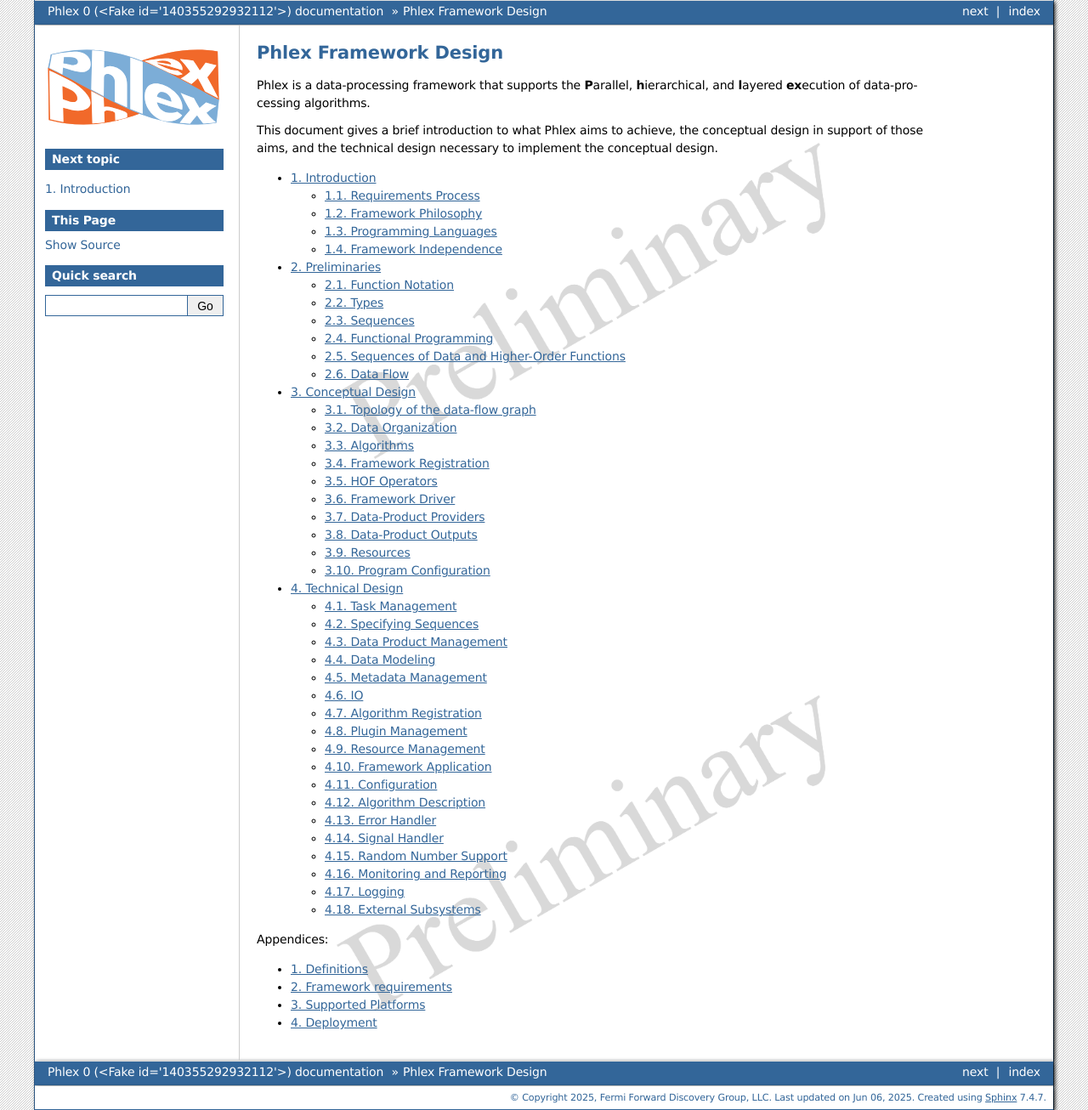
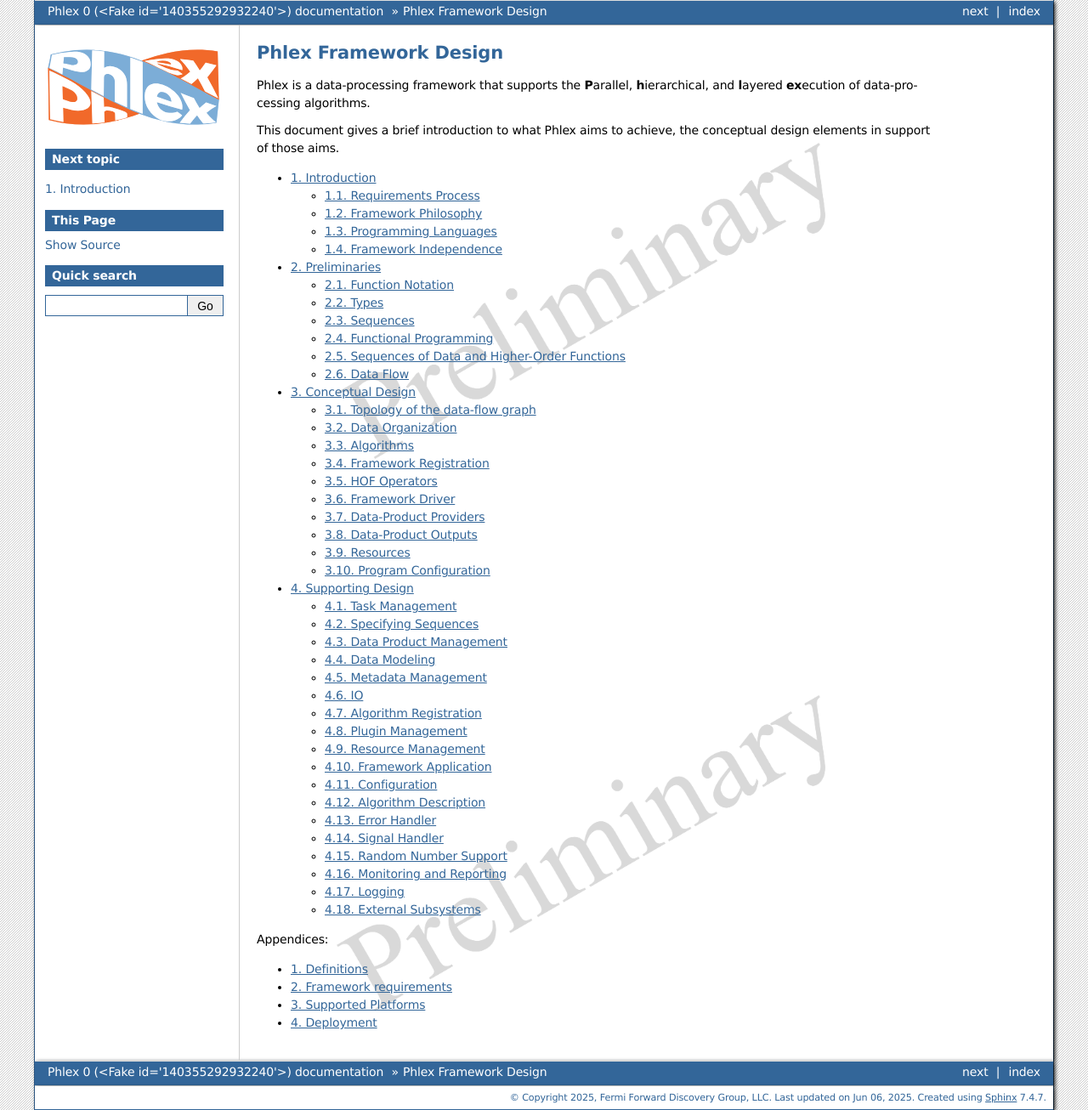
Before and after one commit to Framework-R-D/phlex-design, a Sphinx documentation site: the page built from doc/index.rst, in a window 1280 px wide. Shown: the whole page at 85% size. Built offline with Sphinx 7.4.7, drawn with Linux system fonts in a browser that asks for light colours; formulas are drawn with MathJax 3.

Commit message:
Rename "technical" design to "supporting" design

```diff
--- a/doc/conceptual_design.rst
+++ b/doc/conceptual_design.rst
@@ -6,7 +6,7 @@
 
    The conceptual design is not a reference manual; it is a high-level description of how the framework aims to satisfy the stakeholder requirements (see :numref:`Appendix %s <requirements:Framework requirements>`).
    The audience for the conceptual design is the physicist, algorithm author, or framework program runner.
-   A more technical description of the intended design is given in :numref:`Chapter %s <technical_design:Technical design>`.
+   More detailed aspects of the design in support of the conceptual model are given in :numref:`supporting_design:Supporting design`.
 
 Phlex adopts the data-flow approach discussed in :numref:`data_flow:Data flow with sequences`.
 Instead of expressing scientific workflows as monolithic functions to be executed, workflows are factorized into composable algorithms that operate on data products passed among them :dune:`1 Algorithm Decomposability,1.1 Algorithm Communication Via Data Products,9 Presenting data to subsequent algorithms`.
--- a/doc/index.rst
+++ b/doc/index.rst
@@ -7,7 +7,7 @@
 
 Phlex is a data-processing framework that supports the **P**\ arallel, **h**\ ierarchical, and **l**\ ayered **ex**\ ecution of data-processing algorithms.
 
-This document gives a brief introduction to what Phlex aims to achieve, the conceptual design in support of those aims, and the technical design necessary to implement the conceptual design.
+This document gives a brief introduction to what Phlex aims to achieve, the conceptual design elements in support of those aims.
 
 .. only:: html and pdf_already_exists
 
@@ -22,7 +22,7 @@
    introduction
    preliminaries
    conceptual_design
-   technical_design
+   supporting_design
 
 .. raw:: latex
 
--- a/doc/introduction.rst
+++ b/doc/introduction.rst
@@ -44,9 +44,8 @@
 To more easily connect the design to the requirements, any design aspect influenced by specific requirements contains bracketed references to those requirements (e.g. :dune:`1 Algorithm Decomposability`).
 
 Where possible, we limit references to stakeholder requirements to the conceptual design in :numref:`conceptual_design:Conceptual design`.
-Some stakeholder requirements are referenced in the technical design in :numref:`technical_design:Technical design` if those requirements do not affect the conceptual framework model.
+Some stakeholder requirements are referenced in the supporting design in :numref:`supporting_design:Supporting design` if those requirements do not affect the conceptual framework model.
 No system requirements are currently referenced in this document.
-Should it become necessary to refer to the system requirements, such references will be limited to the technical design in :numref:`technical_design:Technical design`.
 
 ====================
 Framework Philosophy
--- a/doc/requirements.rst
+++ b/doc/requirements.rst
@@ -1086,9 +1086,9 @@
     | Tags         | Error handling                                        |
     +--------------+-------------------------------------------------------+
 
-======================
-Technical requirements
-======================
+=======================
+Supporting requirements
+=======================
 
 4.2 Shut down upon unmet algorithm hardware requirements
 --------------------------------------------------------
--- a/doc/technical_design.rst
+++ b/doc/supporting_design.rst
@@ -1,6 +1,6 @@
-****************
-Technical Design
-****************
+*****************
+Supporting Design
+*****************
 
 The graph below depicts the relationships between the framework subsystems.
 
```
